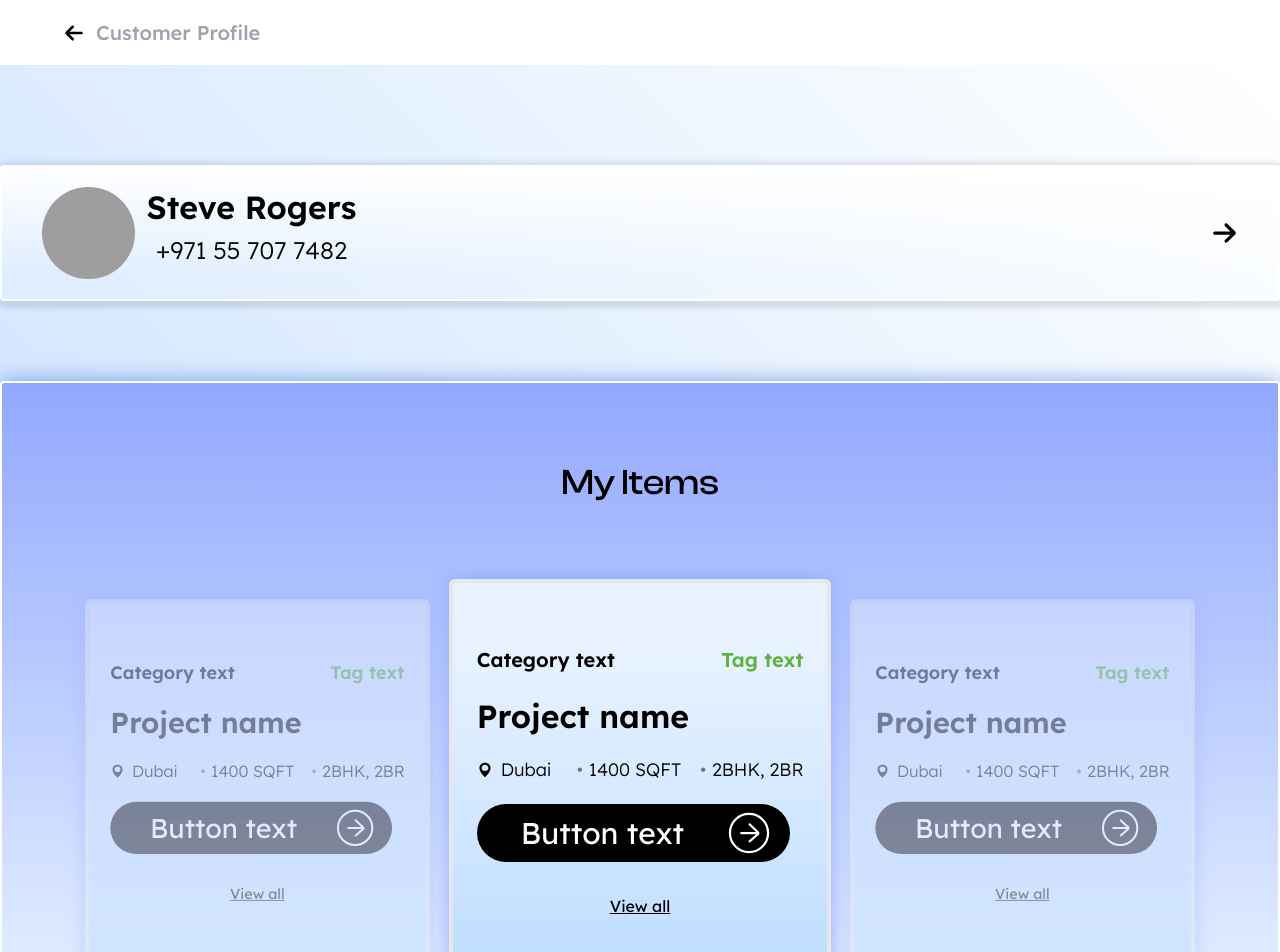
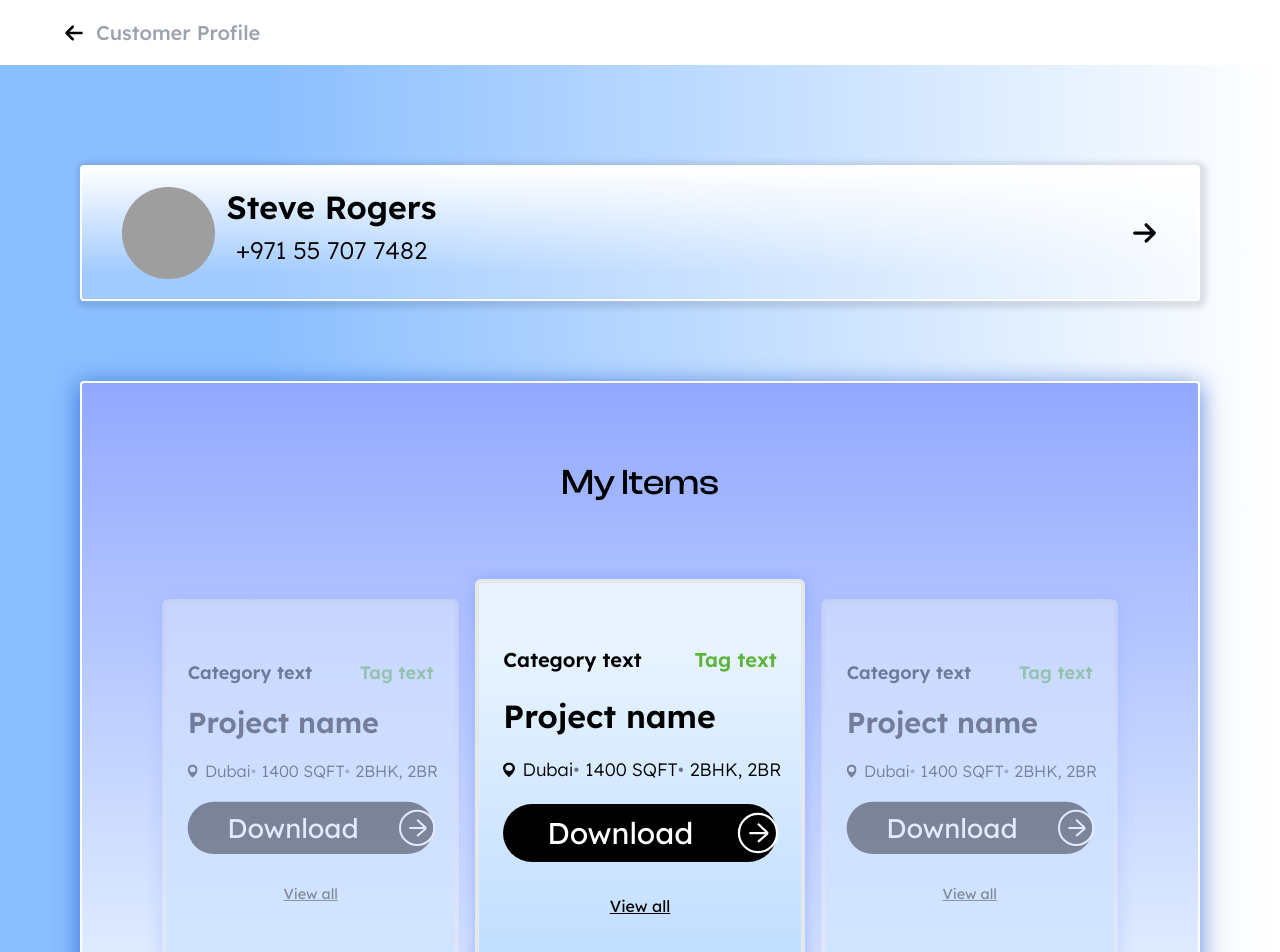
Before and after one commit to Hashir-Khan777/payshift, a Next.js app: page /customer-profile in a window 1280 px wide. Shown: the top 952 px of the page. Built offline with nearby package versions, Linux system fonts and the light colour scheme; grey boxes are pictures that could not be loaded.

Commit message:
adjusted buton alignment  in customer profile

```diff
--- a/src/Components/ProfileMyItems.jsx
+++ b/src/Components/ProfileMyItems.jsx
@@ -118,10 +118,10 @@ const ProfileMyItems = ({ cards, headingWhite, headingBlack }) => {
 
                 {/* ---- Card Content---- */}
 
-                <div className="w-full flex flex-col gap-8 justify-between">
+                <div className="w-full flex flex-col gap-8 justify-center items-center">
                   {/* ===== Buttons ==== */}
                   <Link href={card.link || "#"}>
-                    <CustomButton>{card.btnText}</CustomButton>
+                    <CustomButton>Download</CustomButton>
                   </Link>
 
                   <Link
--- a/src/app/customer-profile/page.js
+++ b/src/app/customer-profile/page.js
@@ -154,16 +154,16 @@ function Page() {
       {/* ===== Main Content container ====== */}
 
       <div
-        className="w-full h-auto md:py-[100px] py-[50px] flex flex-col md:gap-[80px] gap-[24px]"
+        className="w-full h-auto md:py-[100px] md:px-[80px] py-[50px] px-[20px] pb-[80px] flex flex-col  md:gap-[80px] gap-[10px]"
         style={{
-          background: "linear-gradient(45deg, #8ABEFF 20%, #ffffff)",
+          background: "linear-gradient(90deg, #8ABEFF 20%, #ffffff)",
         }}
       >
         <Profile1Card1 cards={profileDetails} />
 
         {/* ----------- My Items ------------ */}
 
-        <div className="sm2:block hidden">
+        <div className="sm2:block hidden w-full">
           <ProfileMyItems headingBlack="My Items" cards={MyItemsCardsContent} />
         </div>
 
```
